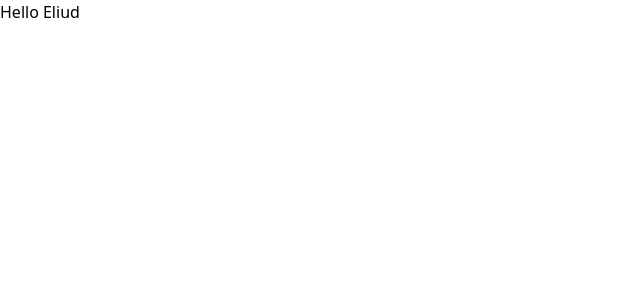
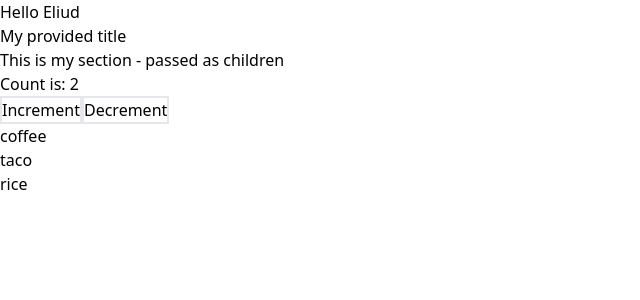
Before and after one commit to MainBank5/React-Typescript-, a React (Vite) app in the folder Typescript-setup/: page / in a window 1280 px wide. Shown: the top 300 px of the page, without its empty margins (0-640 px from the left). Built offline with nearby package versions, Linux system fonts and the light colour scheme.

Commit message:
typescript

```diff
--- a/Typescript-setup/src/App.tsx
+++ b/Typescript-setup/src/App.tsx
@@ -1,10 +1,22 @@
 import Heading from "./components/Heading"
+import Section from "./components/Section"
+import Counter from "./components/Counter"
+import List from "./components/List"
 
+import { useState } from "react"
 function App() {
+
+  const [count, setCount] = useState <number>(2)
 
   return (
     <>
      <Heading title="Hello Eliud"/>
+     <Section title=" My provided title">
+      This is my section - passed as children
+     </Section>
+
+     <Counter setCount ={setCount}>Count is: {count}</Counter>
+     <List items ={["coffee", "taco", "rice"]} render={(item:string) => <span>{item}</span>}/>
     </>
   )
 }
--- /dev/null
+++ b/Typescript-setup/src/components/Counter.tsx
@@ -0,0 +1,21 @@
+import { ReactNode } from "react"
+
+type CounterProps = {
+    setCount: React.Dispatch<React.SetStateAction<number>>,
+    children: ReactNode,
+}
+
+
+const Counter = ({setCount, children} :CounterProps) => {
+
+
+  return (
+    <div>
+        <h1> {children}</h1>
+        <button onClick={()=>{setCount((prev) => prev +  1)}} className="border-solid border-x-2 border-y-2">Increment</button>
+        <button onClick={()=>{setCount((prev) => prev -1)}} className="border-2">Decrement</button>
+    </div>
+  )
+}
+
+export default Counter
--- /dev/null
+++ b/Typescript-setup/src/components/List.tsx
@@ -0,0 +1,20 @@
+import { ReactNode } from "react";
+
+interface ListProps <T> {
+    items: T[];
+    render: (item:T) => ReactNode
+}
+
+const List = <T, > ({items, render} :ListProps <T>) => {
+  return (
+    <ul>
+        {items.map((item, index) => (
+             <li key={index}>
+                {render(item)}
+             </li>
+        ))}
+    </ul>
+  )
+}
+
+export default List
--- a/Typescript-setup/src/components/Section.tsx
+++ b/Typescript-setup/src/components/Section.tsx
@@ -1,14 +1,14 @@
 import { ReactNode } from "react"
 
 
-type sectionProps = {
-    title?:string,
+type SectionProps = {
+    title?:string,    //the ttitle is optional as shown by sign - ?. If its not provided then we use the defaul title given in props
     children:ReactNode
 }
 
 
 
-const Section = ({title, children}) => {
+const Section = ({title = "My default title", children}: SectionProps) => {
   return (
     <section>
         <h1>{title}</h1>
```
